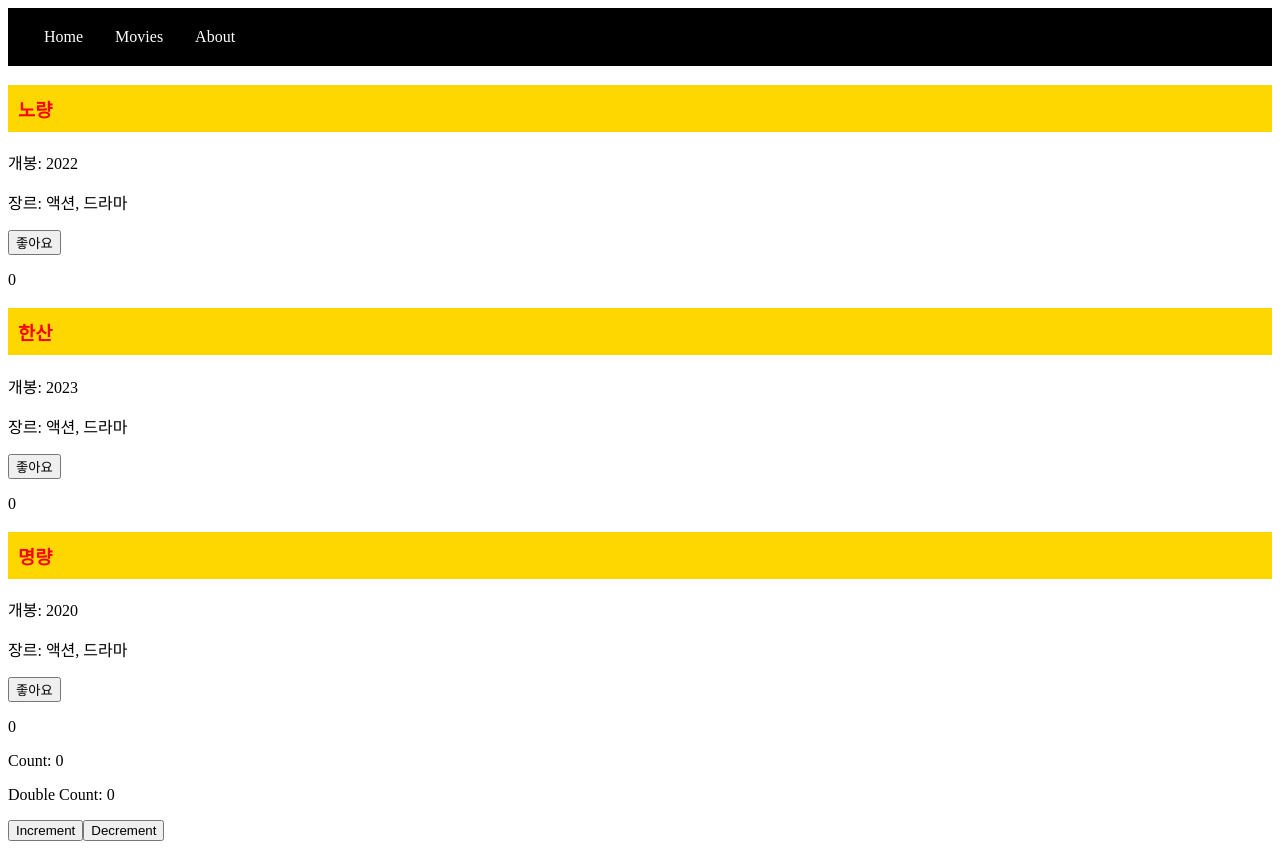
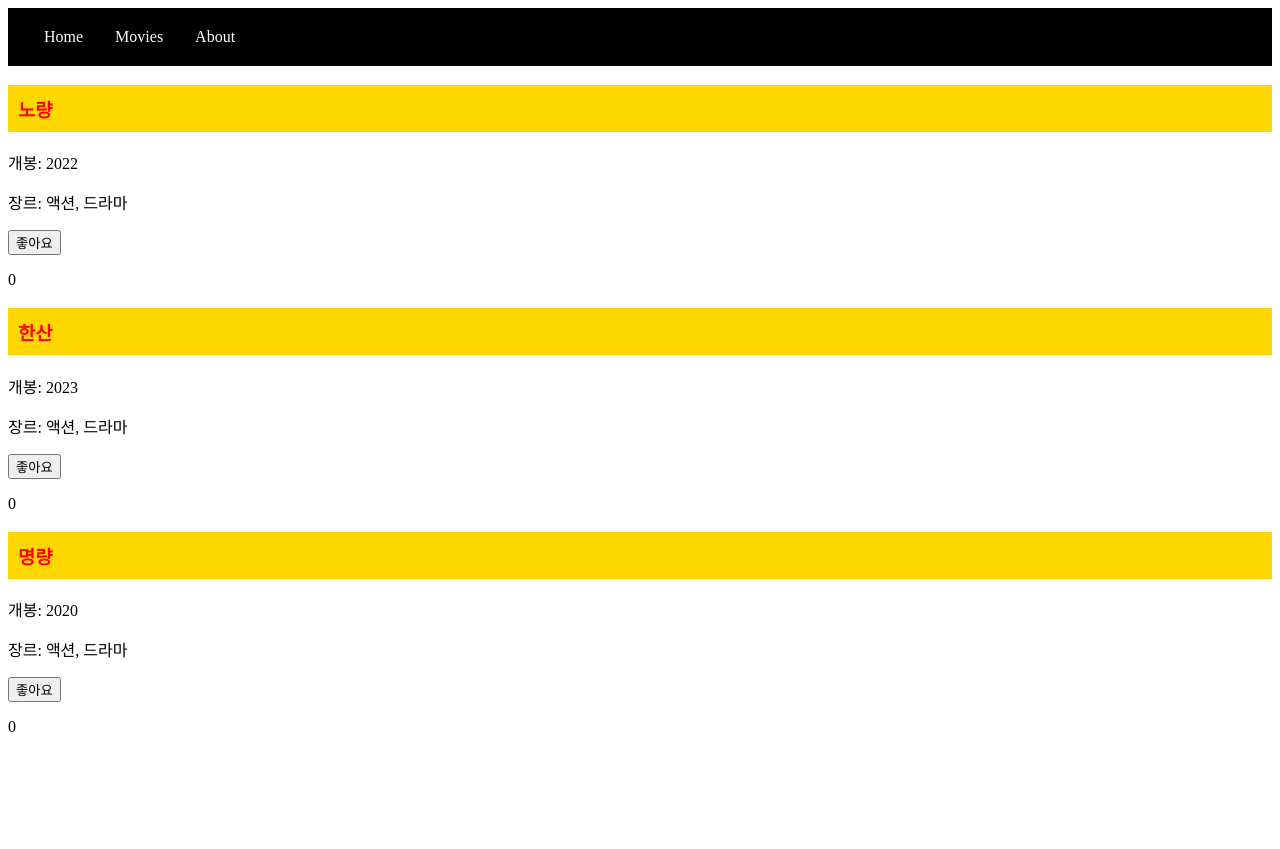
Before and after one commit to cyheo/app-vue, a Vue app: page / in a window 1280 px wide. After the commit the page ends 800 px from the top, so only its background shows below. Built offline with nearby package versions, Linux system fonts and the light colour scheme.

Commit message:
일단 이렇게 revert 한다.

```diff
--- a/src/App.vue
+++ b/src/App.vue
@@ -1,10 +1,6 @@
 <template>
   <NaviBar />
-  <MovieInfo :data="data" @increase="increase($event)"/>
-  <p>Count: {{ counterStore.count }}</p>
-  <p>Double Count: {{ counterStore.doubleCount }}</p>
-  <button @click="counterStore.increment">Increment</button>
-  <button @click="counterStore.decrement">Decrement</button>
+  <MovieInfo :data="data" @increase="increase"/>
 </template>
 
 <script>
@@ -26,8 +22,8 @@
       }
     },
     methods: {
-      increase(index) {
-        this.data[index].count += 1;
+      increase() {
+        this.data[0].count += 1;
       }
     },
     components : {
```
